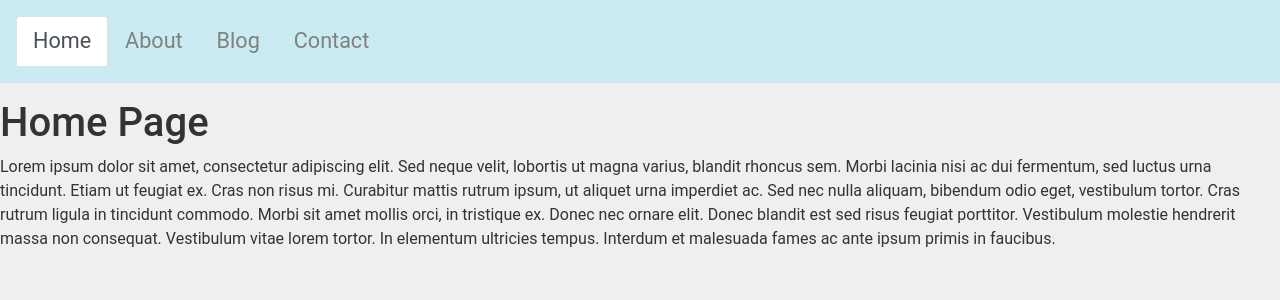
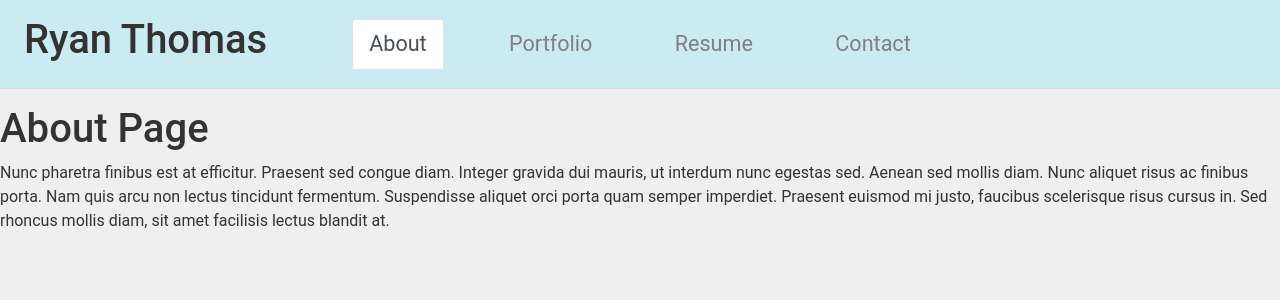
Before and after one commit to Stiltskinner/Developer-Portfolio-React, a React (Create React App) app in the folder rtportfolio/: page / in a window 1280 px wide. Shown: the top 300 px of the page. Built offline with nearby package versions, Linux system fonts and the light colour scheme; the HTML template or start-up script is replaced by a standard one.

Commit message:
Replaced blog with Resume, replaced home with portfolio, set default page to about

```diff
--- a/rtportfolio/public/index.html
+++ b/rtportfolio/public/index.html
@@ -24,7 +24,7 @@
       work correctly both with client-side routing and a non-root public URL.
       Learn how to configure a non-root public URL by running `npm run build`.
     -->
-    <title>React App</title>
+    <title>Ryan Thomas Portfolio</title>
   </head>
   <body>
     <noscript>You need to enable JavaScript to run this app.</noscript>
--- a/rtportfolio/src/components/Header.js
+++ b/rtportfolio/src/components/Header.js
@@ -8,19 +8,9 @@
   return (
 <header className="p-3 mb-3 border-bottom">
     <div className="d-flex flex-wrap align-items-center justify-content-start">
-    <ul className="nav nav-tabs">
-      <li className="nav-item">
-        <a
-          href="#home"
-          onClick={() => handlePageChange('Home')}
-          // This is a conditional (ternary) operator that checks to see if the current page is "Home"
-          // If it is, we set the current page to 'nav-link-active', otherwise we set it to 'nav-link'
-          className={currentPage === 'Home' ? 'nav-link active' : 'nav-link'}
-        >
-          Home
-        </a>
-      </li>
-      <li className="nav-item">
+        <div className='col-3 px-2'><h1 className='text-start'>Ryan Thomas</h1></div>
+    <ul className="col-6 nav nav-tabs">
+      <li className="nav-item mx-auto">
         <a
           href="#about"
           onClick={() => handlePageChange('About')}
@@ -30,17 +20,28 @@
           About
         </a>
       </li>
-      <li className="nav-item">
+      <li className="nav-item mx-auto">
         <a
-          href="#blog"
-          onClick={() => handlePageChange('Blog')}
-          // Check to see if the currentPage is `Blog`, and if so we use the active link class from bootstrap. Otherwise, we set it to a normal nav-link
-          className={currentPage === 'Blog' ? 'nav-link active' : 'nav-link'}
+          href="#portfolio"
+          onClick={() => handlePageChange('Portfolio')}
+          // This is a conditional (ternary) operator that checks to see if the current page is "Home"
+          // If it is, we set the current page to 'nav-link-active', otherwise we set it to 'nav-link'
+          className={currentPage === 'Portfolio' ? 'nav-link active' : 'nav-link'}
         >
-          Blog
+          Portfolio
         </a>
       </li>
-      <li className="nav-item">
+      <li className="nav-item mx-auto">
+        <a
+          href="#resume"
+          onClick={() => handlePageChange('Resume')}
+          // Check to see if the currentPage is `Resume`, and if so we use the active link class from bootstrap. Otherwise, we set it to a normal nav-link
+          className={currentPage === 'Resume' ? 'nav-link active' : 'nav-link'}
+        >
+          Resume
+        </a>
+      </li>
+      <li className="nav-item mx-auto">
         <a
           href="#contact"
           onClick={() => handlePageChange('Contact')}
--- a/rtportfolio/src/components/PortfolioContainer.js
+++ b/rtportfolio/src/components/PortfolioContainer.js
@@ -1,10 +1,10 @@
-// TODO: Replace imports for home with portfolio and blog with resume. Most like replace navtabs with header
+// TODO: Replace imports for Portfolio with portfolio and blog with resume. Most like replace navtabs with header
 
 import React, { useState } from 'react';
 import Header from './Header';
-import Home from './pages/Home';
+import Portfolio from './pages/Portfolio';
 import About from './pages/About';
-import Blog from './pages/Blog';
+import Resume from './pages/Resume';
 import Contact from './pages/Contact';
 
 // General TODO List
@@ -14,20 +14,20 @@
 // Create a Project component to reuse for portfolio
 
 export default function PortfolioContainer() {
-  const [currentPage, setCurrentPage] = useState('Home');
+  const [currentPage, setCurrentPage] = useState('About');
 
   // This method is checking to see what the value of `currentPage` is. Depending on the value of currentPage, we return the corresponding component to render.
   const renderPage = () => {
-    // TODO Set About to be default, replace home with portfolio
-    if (currentPage === 'Home') {
-      return <Home />;
+    // TODO Set About to be default, replace Home with portfolio
+    if (currentPage === 'Portfolio') {
+      return <Portfolio />;
     }
     if (currentPage === 'About') {
       return <About />;
     }
     // TODO Replace blog with Resume
-    if (currentPage === 'Blog') {
-      return <Blog />;
+    if (currentPage === 'Resume') {
+      return <Resume />;
     }
     return <Contact />;
   };
--- a/rtportfolio/src/components/pages/Blog.js
+++ b/rtportfolio/src/components/pages/Resume.js
@@ -1,9 +1,9 @@
 import React from 'react';
 // TODO Add HTML and content to make Resume/skills list, replace blog with resume
-export default function Blog() {
+export default function Resume() {
   return (
     <div>
-      <h1>Blog Page</h1>
+      <h1>Resume</h1>
       <p>
         Donec a volutpat quam. Curabitur nec varius justo, sed rutrum ligula.
         Curabitur pellentesque turpis sit amet eros iaculis, a mollis arcu
--- a/rtportfolio/src/styles/style.css
+++ b/rtportfolio/src/styles/style.css
@@ -23,6 +23,10 @@
 
 header > * {
     background-color: var(--sky);
+}
+
+header h1 {
+    color: var(--slate)
 }
 
 .nav-link {
```
Also changed, not shown: rtportfolio/src/components/pages/Portfolio.js (renamed from rtportfolio/src/components/pages/Home.js).
